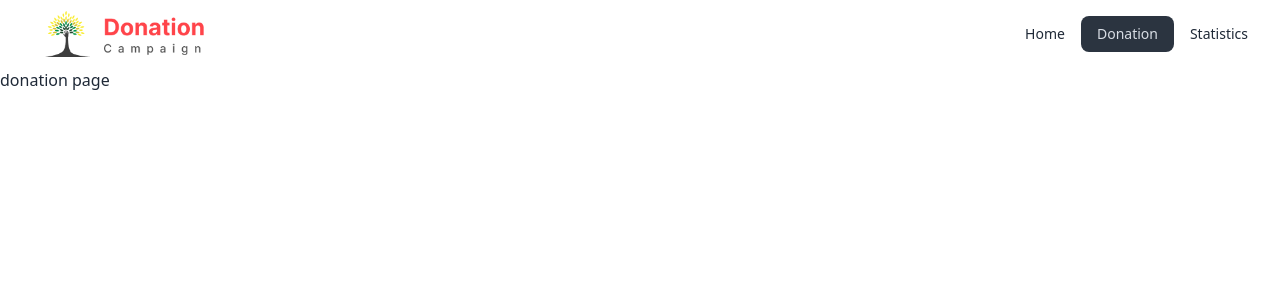
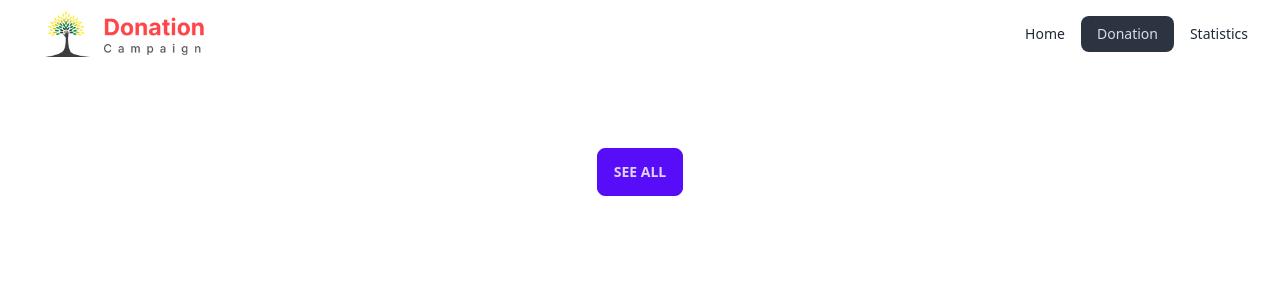
Before and after one commit to mkrafiyah/donation-campaign-project, a React (Vite) app: page /donation in a window 1280 px wide. Shown: the top 300 px of the page. Built offline with nearby package versions, Linux system fonts and the light colour scheme.

Commit message:
donation page completed

```diff
--- a/package.json
+++ b/package.json
@@ -16,6 +16,7 @@
     "react-dom": "^18.2.0",
     "react-router-dom": "^6.16.0",
     "react-toastify": "^9.1.3",
+    "recharts": "^2.8.0",
     "sort-by": "^1.2.0"
   },
   "devDependencies": {
--- a/src/Components/CardDetails/CardDetails.jsx
+++ b/src/Components/CardDetails/CardDetails.jsx
@@ -1,6 +1,7 @@
 import { useLoaderData, useParams } from "react-router-dom";
 import { ToastContainer, toast } from 'react-toastify';
 import 'react-toastify/dist/ReactToastify.css';
+import { saveCard } from "../Utility/LocalStorage";
 
 
 const CardDetails = () => {
@@ -11,6 +12,7 @@ const CardDetails = () => {
     console.log(card)
 
     const handleClick = () =>{
+        saveCard(idInt);
         toast("Thank You!Your donation is successful");
     }
     return (
--- a/src/Components/Donation/Donation.jsx
+++ b/src/Components/Donation/Donation.jsx
@@ -1,11 +1,61 @@
+/* eslint-disable no-undef */
+import { useEffect, useState } from "react";
+import { useLoaderData } from "react-router-dom";
+import { getSaveCard } from "../Utility/LocalStorage";
 
 
 const Donation = () => {
-    return (
-        <div>
-          <h2>  donation page</h2>
-        </div>
-    );
+  const cards = useLoaderData();
+
+  const [cardDetailStored, setCardDetailStored] = useState([]);
+  const [dataLength, setDataLength] = useState([4]);
+
+  useEffect(() => {
+    const storedCard = getSaveCard();
+    if (cards.length > 0) {
+      const donatedCard = cards.filter(card => storedCard.includes(card.id))
+      setCardDetailStored(donatedCard);
+    }
+  }, [cards])
+  return (
+    <div>
+
+      <div className="max-w-7xl px-10 py-8">
+        <ul className="grid grid-cols-2 gap-3">
+          {
+            cardDetailStored.slice(0, dataLength).map(card => <li key={card.id}>
+              {/* <div className="card card-side bg-base-100 shadow-xl">
+                <figure className="contain"><img  src={card.image} alt="Movie" /></figure>
+                <div className="card-body">
+                  <button className="card-actions">{card.category}</button>
+                  <h2 className="card-title">{card.title}</h2>
+                  <p>${card.price}</p>
+                  <div className="card-actions">
+                    <button className="btn btn-primary">View Details</button>
+                  </div>
+
+                </div>
+              </div> */}
+              <div className="flex w-4/5 gap-3 border bg-slate-100 p-5">
+                <div className="w-2/5 "><img className="w-full" src={card.image} alt="" /></div>
+                <div className="w-2/5">
+                  <button>{card.category}</button>
+                  <h2>{card.title}</h2>
+                  <p>{card.price}</p>
+                  <button>View Price</button>
+                </div>
+              </div>
+            </li>)
+          }
+        </ul>
+      </div>
+      <div className={dataLength === cardDetailStored.length && 'hidden'}>
+      <div className="flex justify-center my-4">
+      <button onClick={() => setDataLength(cardDetailStored.length)} className="btn btn-primary">See All</button>
+      </div>
+      </div>
+    </div>
+  );
 };
 
 export default Donation;
--- /dev/null
+++ b/src/Components/Utility/LocalStorage.js
@@ -0,0 +1,18 @@
+const getSaveCard = () =>{
+   const storedCard = localStorage.getItem('stored-card');
+   if(storedCard){
+    return JSON.parse(storedCard);
+   }
+   return [];
+}
+const saveCard = (id) =>{
+    const storedCard = getSaveCard();
+    const exists = storedCard.find(cardId => cardId === id);
+    if(!exists){
+      storedCard.push(id);
+      localStorage.setItem('stored-card', JSON.stringify(storedCard))
+    }
+}
+
+
+export {getSaveCard, saveCard};
--- a/src/main.jsx
+++ b/src/main.jsx
@@ -27,7 +27,8 @@ const router = createBrowserRouter([
       },
       {
         path: "/donation",
-        element: <Donation></Donation>
+        element: <Donation></Donation>,
+        loader: () => fetch('../data.json')
       },
       {
         path: "/statistics",
```
Also changed, not shown: 1 other file (tests, documents, lock files or other folders).
